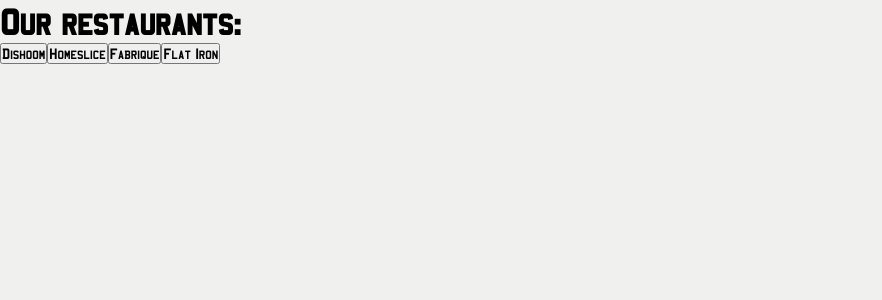
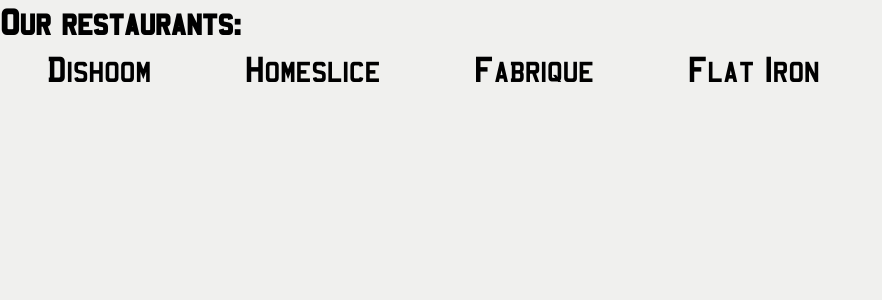
Before and after one commit to OKozmovskaia/thuis_eten, a React (Vite) app: page / in a window 1280 px wide. Shown: the top 300 px of the page, without its empty margins (0-882 px from the left). Built offline with nearby package versions, Linux system fonts and the light colour scheme.

Commit message:
Add style to Tab

```diff
--- a/src/components/tab/component.jsx
+++ b/src/components/tab/component.jsx
@@ -1,3 +1,9 @@
+import styles from "./styles.module.css";
+
 export const Tab = ({ children, onClick }) => {
-  return <button onClick={onClick}>{children}</button>;
+  return (
+    <button className={styles.button} onClick={onClick}>
+      {children}
+    </button>
+  );
 };
--- /dev/null
+++ b/src/components/tab/styles.module.css
@@ -0,0 +1,20 @@
+.button {
+  border-top: 0;
+  border-left: 0;
+  border-right: 0;
+  border-bottom: solid 5px var(--background-primary);
+  background-color: var(--background-primary);
+  font-size: 2em;
+  cursor: pointer;
+  padding: 5px 15px;
+  margin: 0 1em;
+}
+
+.button:hover {
+  border-bottom: solid 5px var(--white);
+}
+
+.button:active {
+  background-color: var(--white);
+  border-radius: 5px;
+}
```
